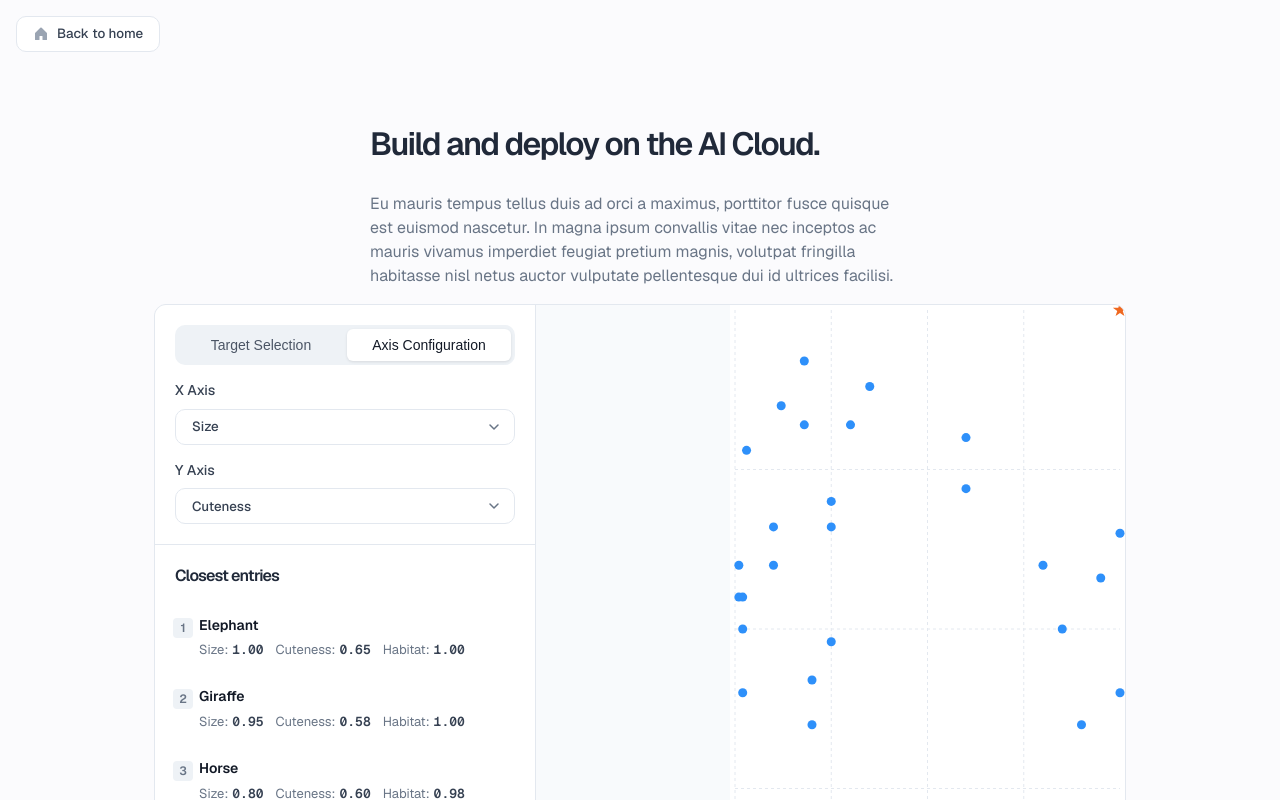
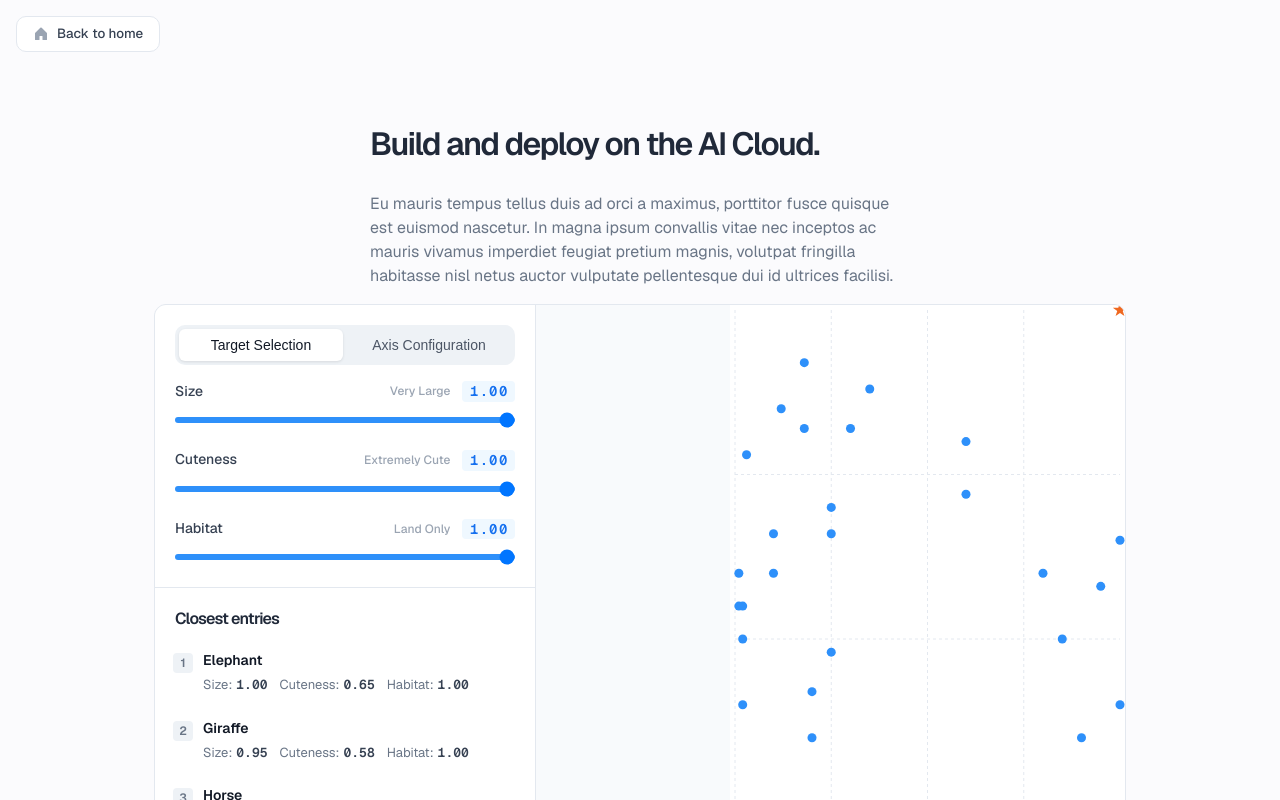
Before and after one commit to AdrianFahrbach/personal-website, a Next.js app: page /blog/storyblok-strata-explained in a window 1280 px wide. Shown: the top 800 px of the page. Built offline with nearby package versions, Linux system fonts and the light colour scheme.

Commit message:
feat: cleanup animal objects and add label to range slider

```diff
--- a/src/app/(new)/blog/storyblok-strata-explained/page.tsx
+++ b/src/app/(new)/blog/storyblok-strata-explained/page.tsx
@@ -1,7 +1,7 @@
 'use client';
 
 import { DataExplorer } from '@/components/v2/DataExplorer/DataExplorer';
-import animals, { animalProperties, getAnimalLabel } from '@/const/animals';
+import animals, { animalProperties, getAnimalLabel, getValueLabels } from '@/const/animals';
 import pageStyles from '@/styles/blogPost.module.scss';
 
 export default function StoryblokStrataExplained() {
@@ -20,9 +20,9 @@ export default function StoryblokStrataExplained() {
               <DataExplorer
                 data={animals}
                 properties={animalProperties}
-                getLabel={getAnimalLabel}
+                getLabel={(key, value) => getAnimalLabel(key as 'size' | 'cuteness' | 'habitat', value)}
+                getValueLabels={key => getValueLabels(key as 'size' | 'cuteness' | 'habitat')}
                 getName={item => item.name}
-                title='Animal Explorer'
               />
             </div>
           </div>
--- /dev/null
+++ b/src/components/v2/AnimatedLabel/AnimatedLabel.module.scss
@@ -0,0 +1,45 @@
+.animatedLabel {
+  position: relative;
+  display: inline-block;
+  min-height: 1.2em;
+  overflow: hidden;
+}
+
+.label {
+  display: inline-block;
+  animation-duration: 0.3s;
+  animation-fill-mode: both;
+  animation-timing-function: cubic-bezier(0.4, 0.0, 0.2, 1);
+
+  &.isAnimating {
+    animation-name: fadeOutUp;
+  }
+
+  &:not(.isAnimating) {
+    animation-name: fadeInDown;
+  }
+}
+
+@keyframes fadeOutUp {
+  from {
+    opacity: 1;
+    transform: translateY(0);
+  }
+
+  to {
+    opacity: 0;
+    transform: translateY(-0.5em);
+  }
+}
+
+@keyframes fadeInDown {
+  from {
+    opacity: 0;
+    transform: translateY(0.5em);
+  }
+
+  to {
+    opacity: 1;
+    transform: translateY(0);
+  }
+}
--- /dev/null
+++ b/src/components/v2/AnimatedLabel/AnimatedLabel.tsx
@@ -0,0 +1,43 @@
+import React, { useState, useEffect } from 'react';
+import styles from './AnimatedLabel.module.scss';
+import classNames from 'classnames';
+
+interface AnimatedLabelProps {
+  label: string;
+  className?: string;
+}
+
+export const AnimatedLabel: React.FC<AnimatedLabelProps> = ({
+  label,
+  className,
+}) => {
+  const [displayLabel, setDisplayLabel] = useState(label);
+  const [isAnimating, setIsAnimating] = useState(false);
+
+  useEffect(() => {
+    if (label !== displayLabel) {
+      setIsAnimating(true);
+
+      // Wait for fade-out animation to complete, then update label
+      const timer = setTimeout(() => {
+        setDisplayLabel(label);
+        setIsAnimating(false);
+      }, 150); // Half of the 300ms animation duration
+
+      return () => clearTimeout(timer);
+    }
+  }, [label, displayLabel]);
+
+  return (
+    <div className={classNames(styles.animatedLabel, className)}>
+      <span
+        key={displayLabel}
+        className={classNames(styles.label, {
+          [styles.isAnimating]: isAnimating,
+        })}
+      >
+        {displayLabel}
+      </span>
+    </div>
+  );
+};
--- a/src/components/v2/DataExplorer/DataExplorer.module.scss
+++ b/src/components/v2/DataExplorer/DataExplorer.module.scss
@@ -42,7 +42,7 @@
 }
 
 .sectionTitle {
-  margin: 0 0 16px;
+  margin: 0 0 8px;
   font-size: 16px;
   color: var(--neutral-900);
   font-weight: 600;
@@ -71,7 +71,6 @@
   margin: 0;
   counter-reset: result-counter;
   flex-direction: column;
-  gap: 4px;
   list-style: none;
   padding-left: 0;
 }
@@ -79,7 +78,7 @@
 .resultItem {
   position: relative;
   margin: 0 -12px;
-  padding: 12px 12px 12px 36px;
+  padding: 12px 12px 12px 40px;
   transition: background 0.2s ease;
   border-radius: 8px;
   counter-increment: result-counter;
--- a/src/components/v2/DataExplorer/DataExplorer.tsx
+++ b/src/components/v2/DataExplorer/DataExplorer.tsx
@@ -9,66 +9,71 @@ import styles from './DataExplorer.module.scss';
 import classNames from 'classnames';
 import { geistMono } from '@/styles/fonts';
 
-type NumericKeys<T> = {
-  [K in keyof T]: T[K] extends number ? K : never;
-}[keyof T];
+type DataItem = {
+  name: string;
+  [key: string]: number | string;
+};
 
-type PropertyDef<T> = {
-  key: NumericKeys<T>;
+type PropertyKey = string;
+
+type PropertyDef = {
+  key: PropertyKey;
   label: string;
 };
 
-function euclideanDistance<T>(a: T, b: T, keys: NumericKeys<T>[]) {
+type ValueLabel = {
+  threshold: number;
+  label: string;
+};
+
+function euclideanDistance(a: DataItem, b: DataItem, keys: PropertyKey[]) {
   return Math.sqrt(keys.reduce((sum, key) => sum + Math.pow((a[key] as number) - (b[key] as number), 2), 0));
 }
 
-type ExplorerProps<T> = {
-  data: T[];
-  properties: PropertyDef<T>[];
-  getLabel: (key: NumericKeys<T>, value: number) => string;
-  getName: (item: T) => string;
+type ExplorerProps = {
+  data: DataItem[];
+  properties: PropertyDef[];
+  getLabel: (key: PropertyKey, value: number) => string;
+  getValueLabels?: (key: PropertyKey) => ValueLabel[];
+  getName: (item: DataItem) => string;
   renderTooltip?: (props: { active?: boolean; payload?: Array<Record<string, unknown>> }) => React.ReactNode;
 };
 
-export function DataExplorer<T extends Record<string, any>>({
-  data,
-  properties,
-  getLabel,
-  getName,
-  renderTooltip,
-}: ExplorerProps<T>) {
+export function DataExplorer({ data, properties, getLabel, getValueLabels, getName, renderTooltip }: ExplorerProps) {
   const numericKeys = properties.map(p => p.key);
-  const [xKey, setXKey] = useState<NumericKeys<T>>(properties[0].key);
-  const [yKey, setYKey] = useState<NumericKeys<T>>(properties[1]?.key || properties[0].key);
-  const [target, setTarget] = useState<T | null>(null);
-  const [activeTab, setActiveTab] = useState<'axis' | 'target'>('axis');
+  const [xKey, setXKey] = useState<PropertyKey>(properties[0].key);
+  const [yKey, setYKey] = useState<PropertyKey>(properties[1]?.key || properties[0].key);
+  const [target, setTarget] = useState<DataItem | null>(null);
+  const [activeTab, setActiveTab] = useState<'axis' | 'target'>('target');
 
   // For slider selection
-  const [sliderTarget, setSliderTarget] = useState<Record<NumericKeys<T>, number>>(() => {
-    const obj = {} as Record<NumericKeys<T>, number>;
+  const [sliderTarget, setSliderTarget] = useState<Record<PropertyKey, number>>(() => {
+    const obj = {} as Record<PropertyKey, number>;
     for (const p of properties) obj[p.key] = 1;
     return obj;
   });
 
-  function handleDotClick(item: T) {
+  function handleDotClick(item: DataItem) {
     setTarget(item);
-    const newSlider = {} as Record<NumericKeys<T>, number>;
-    for (const p of properties) newSlider[p.key] = item[p.key];
+    const newSlider = {} as Record<PropertyKey, number>;
+    for (const p of properties) {
+      const val = item[p.key];
+      newSlider[p.key] = typeof val === 'number' ? val : 0;
+    }
     setSliderTarget(newSlider);
   }
 
-  function handleSliderChange(key: NumericKeys<T>, value: number) {
-    setSliderTarget((prev: Record<NumericKeys<T>, number>) => ({ ...prev, [key]: value }));
+  function handleSliderChange(key: PropertyKey, value: number) {
+    setSliderTarget((prev: Record<PropertyKey, number>) => ({ ...prev, [key]: value }));
     setTarget(null);
   }
 
   // Compute closest items
   const closest = useMemo(() => {
-    const ref: T =
-      target ||
-      ({ ...sliderTarget, [properties[0].key]: sliderTarget[properties[0].key], name: 'Target' } as unknown as T);
+    const ref: DataItem =
+      target || ({ ...sliderTarget, [properties[0].key]: sliderTarget[properties[0].key], name: 'Target' } as DataItem);
     return data
-      .map((item: T) => ({
+      .map((item: DataItem) => ({
         ...item,
         distance: euclideanDistance(item, ref, numericKeys),
       }))
@@ -97,7 +102,6 @@ export function DataExplorer<T extends Record<string, any>>({
                 { value: 'target', label: 'Target Selection' },
                 { value: 'axis', label: 'Axis Configuration' },
               ]}
-              defaultValue='target'
               value={activeTab}
               onChange={setActiveTab}
               className={styles.tabs}
@@ -114,6 +118,7 @@ export function DataExplorer<T extends Record<string, any>>({
                     value={sliderTarget[p.key]}
                     debounceMs={500}
                     onChange={value => handleSliderChange(p.key, value)}
+                    valueLabels={getValueLabels?.(p.key)}
                   />
                 ))}
               </div>
@@ -124,13 +129,13 @@ export function DataExplorer<T extends Record<string, any>>({
                   label='X Axis'
                   options={xAxisOptions}
                   value={String(xKey)}
-                  onChange={val => setXKey(val as NumericKeys<T>)}
+                  onChange={val => setXKey(val as PropertyKey)}
                 />
                 <Select
                   label='Y Axis'
                   options={yAxisOptions}
                   value={String(yKey)}
-                  onChange={val => setYKey(val as NumericKeys<T>)}
+                  onChange={val => setYKey(val as PropertyKey)}
                 />
               </div>
             )}
@@ -140,21 +145,24 @@ export function DataExplorer<T extends Record<string, any>>({
           <div className={styles.section}>
             <h3 className={styles.sectionTitle}>Closest entries</h3>
             <ol className={styles.resultsList}>
-              {closest.map(item => (
-                <li key={getName(item)} className={styles.resultItem}>
-                  <div className={styles.resultName}>{getName(item)}</div>
+              {closest.map(item => {
+                const dataItem = item as any;
+                return (
+                  <li key={getName(dataItem as DataItem)} className={styles.resultItem}>
+                    <div className={styles.resultName}>{getName(dataItem as DataItem)}</div>
                     <div className={styles.resultProps}>
                       {properties.map(p => (
                         <span key={String(p.key)} className={styles.resultProp}>
                           <span className={styles.resultPropLabel}>{p.label}:</span>
                           <span className={classNames([styles.resultPropValue, geistMono.className])}>
-                          {item[p.key].toFixed(2)}
+                            {typeof dataItem[p.key] === 'number' ? dataItem[p.key].toFixed(2) : dataItem[p.key]}
                           </span>
                         </span>
                       ))}
                     </div>
                   </li>
-              ))}
+                );
+              })}
             </ol>
           </div>
         </div>
--- a/src/components/v2/RangeSlider/RangeSlider.module.scss
+++ b/src/components/v2/RangeSlider/RangeSlider.module.scss
@@ -9,6 +9,12 @@
   display: flex;
   align-items: center;
   justify-content: space-between;
+}
+
+.valueContainer {
+  display: flex;
+  align-items: center;
+  gap: 8px;
 }
 
 .label {
@@ -27,6 +33,14 @@
   font-weight: 600;
   min-width: 32px;
   text-align: center;
+}
+
+.valueLabel {
+  font-size: 12px;
+  color: var(--neutral-400);
+  font-weight: 500;
+  margin-right: 4px;
+  text-transform: capitalize;
 }
 
 .sliderContainer {
--- a/src/components/v2/RangeSlider/RangeSlider.tsx
+++ b/src/components/v2/RangeSlider/RangeSlider.tsx
@@ -1,8 +1,14 @@
-import React, { useState, useCallback, useRef, useEffect } from 'react';
+import React, { useState, useCallback, useRef, useEffect, useMemo } from 'react';
 import styles from './RangeSlider.module.scss';
 import classNames from 'classnames';
 import { geistMono } from '@/styles/fonts';
 import { AnimatedNumber } from '../AnimatedNumber/AnimatedNumber';
+import { AnimatedLabel } from '../AnimatedLabel/AnimatedLabel';
+
+interface ValueLabel {
+  threshold: number;
+  label: string;
+}
 
 interface RangeSliderProps {
   min: number;
@@ -14,6 +20,7 @@ interface RangeSliderProps {
   onChange?: (value: number) => void;
   debounceMs?: number;
   className?: string;
+  valueLabels?: ValueLabel[];
 }
 
 export const RangeSlider: React.FC<RangeSliderProps> = ({
@@ -26,10 +33,20 @@ export const RangeSlider: React.FC<RangeSliderProps> = ({
   onChange,
   debounceMs,
   className,
+  valueLabels,
 }) => {
-  const [internalValue, setInternalValue] = useState(defaultValue || min);
   const [displayValue, setDisplayValue] = useState(value ?? defaultValue ?? min);
   const debounceTimerRef = useRef<NodeJS.Timeout | null>(null);
+
+  // Calculate the current value label based on thresholds
+  const currentValueLabel = useMemo(() => {
+    if (!valueLabels || valueLabels.length === 0) return null;
+
+    // Sort by threshold descending to find the highest matching threshold
+    const sorted = [...valueLabels].sort((a, b) => b.threshold - a.threshold);
+    const match = sorted.find(item => displayValue >= item.threshold);
+    return match?.label || null;
+  }, [displayValue, valueLabels]);
 
   // Update display value when controlled value changes externally
   useEffect(() => {
@@ -53,11 +70,6 @@ export const RangeSlider: React.FC<RangeSliderProps> = ({
 
       // Always update display value immediately for visual feedback
       setDisplayValue(newValue);
-
-      // Update internal value immediately for uncontrolled mode
-      if (value === undefined) {
-        setInternalValue(newValue);
-      }
 
       // Clear existing timer
       if (debounceTimerRef.current) {
@@ -84,7 +96,14 @@ export const RangeSlider: React.FC<RangeSliderProps> = ({
       {label && (
         <div className={styles.labelContainer}>
           <label className={styles.label}>{label}</label>
-          <AnimatedNumber value={displayValue} decimals={2} className={classNames(styles.value, geistMono.className)} />
+          <div className={styles.valueContainer}>
+            {currentValueLabel && <AnimatedLabel label={currentValueLabel} className={styles.valueLabel} />}
+            <AnimatedNumber
+              value={displayValue}
+              decimals={2}
+              className={classNames(styles.value, geistMono.className)}
+            />
+          </div>
         </div>
       )}
       <div className={styles.sliderContainer}>
--- a/src/const/animals.ts
+++ b/src/const/animals.ts
@@ -54,6 +54,37 @@ export function getAnimalLabel(key: 'size' | 'cuteness' | 'habitat', value: numb
   return '';
 }
 
+export function getValueLabels(key: 'size' | 'cuteness' | 'habitat') {
+  if (key === 'size') {
+    return [
+      { threshold: 0, label: 'Very small' },
+      { threshold: 0.2, label: 'Small' },
+      { threshold: 0.4, label: 'Medium' },
+      { threshold: 0.6, label: 'Large' },
+      { threshold: 0.8, label: 'Very large' },
+    ];
+  }
+  if (key === 'cuteness') {
+    return [
+      { threshold: 0, label: 'Not cute' },
+      { threshold: 0.2, label: 'Low cuteness' },
+      { threshold: 0.4, label: 'Neutral' },
+      { threshold: 0.6, label: 'Quite cute' },
+      { threshold: 0.8, label: 'Extremely cute' },
+    ];
+  }
+  if (key === 'habitat') {
+    return [
+      { threshold: 0, label: 'Water only' },
+      { threshold: 0.1, label: 'Mostly water' },
+      { threshold: 0.4, label: 'Half water / half land' },
+      { threshold: 0.6, label: 'Mostly land' },
+      { threshold: 0.9, label: 'Land only' },
+    ];
+  }
+  return [];
+}
+
 const animals = [
   { name: 'House Mouse', size: 0.02, cuteness: 0.4, habitat: 1.0 },
   { name: 'Hamster', size: 0.03, cuteness: 0.78, habitat: 1.0 },
```
Also changed, not shown: src/components/v2/ScatterPlot/ScatterPlot.tsx (+26 -23 lines). Lines whose indentation alone changed are shown as unchanged.
